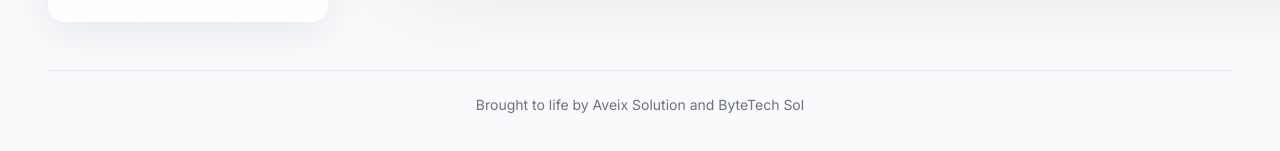
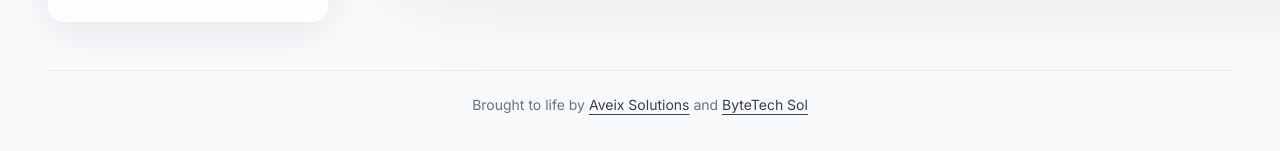
Before and after one commit to Dan-445/MockupGen, a React (Vite) app: page / in a window 1280 px wide. Shown: the part 2160-2311 px from the top of the page. Built offline with nearby package versions, Linux system fonts and the light colour scheme.

Commit message:
Add footer links

```diff
--- a/src/App.jsx
+++ b/src/App.jsx
@@ -381,7 +381,24 @@ function App() {
 
         <footer className="w-full px-4 sm:px-6 lg:px-12 pb-10">
           <div className="mx-auto max-w-7xl border-t border-gray-200 pt-6 text-center text-sm text-gray-500">
-            Brought to life by Aveix Solution and ByteTech Sol
+            Brought to life by{' '}
+            <a
+              href="https://aevixsolutions.com/"
+              target="_blank"
+              rel="noreferrer"
+              className="text-gray-700 hover:text-gray-900 underline underline-offset-4"
+            >
+              Aveix Solutions
+            </a>{' '}
+            and{' '}
+            <a
+              href="https://bytechsol.com/"
+              target="_blank"
+              rel="noreferrer"
+              className="text-gray-700 hover:text-gray-900 underline underline-offset-4"
+            >
+              ByteTech Sol
+            </a>
           </div>
         </footer>
 
```
